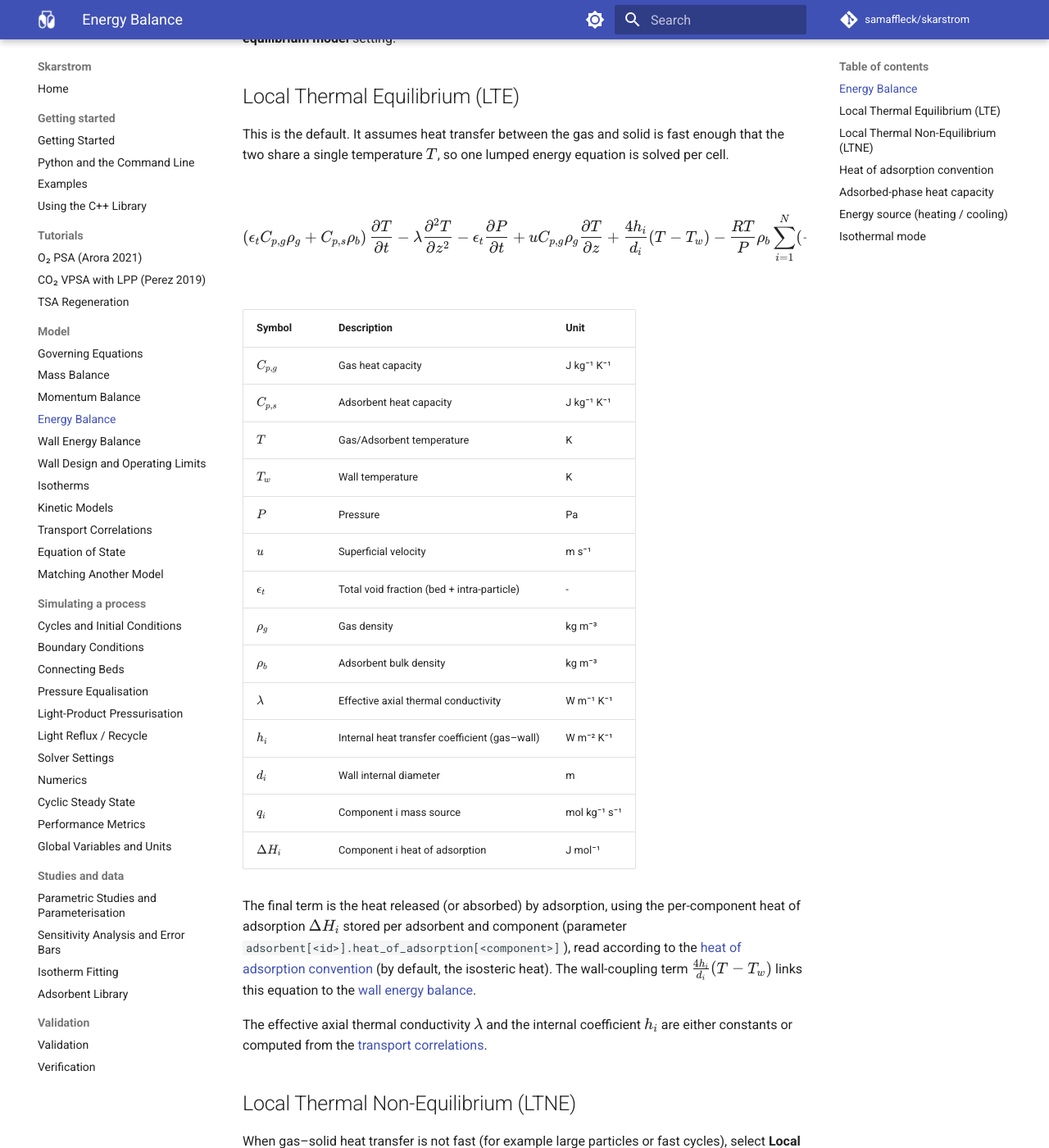
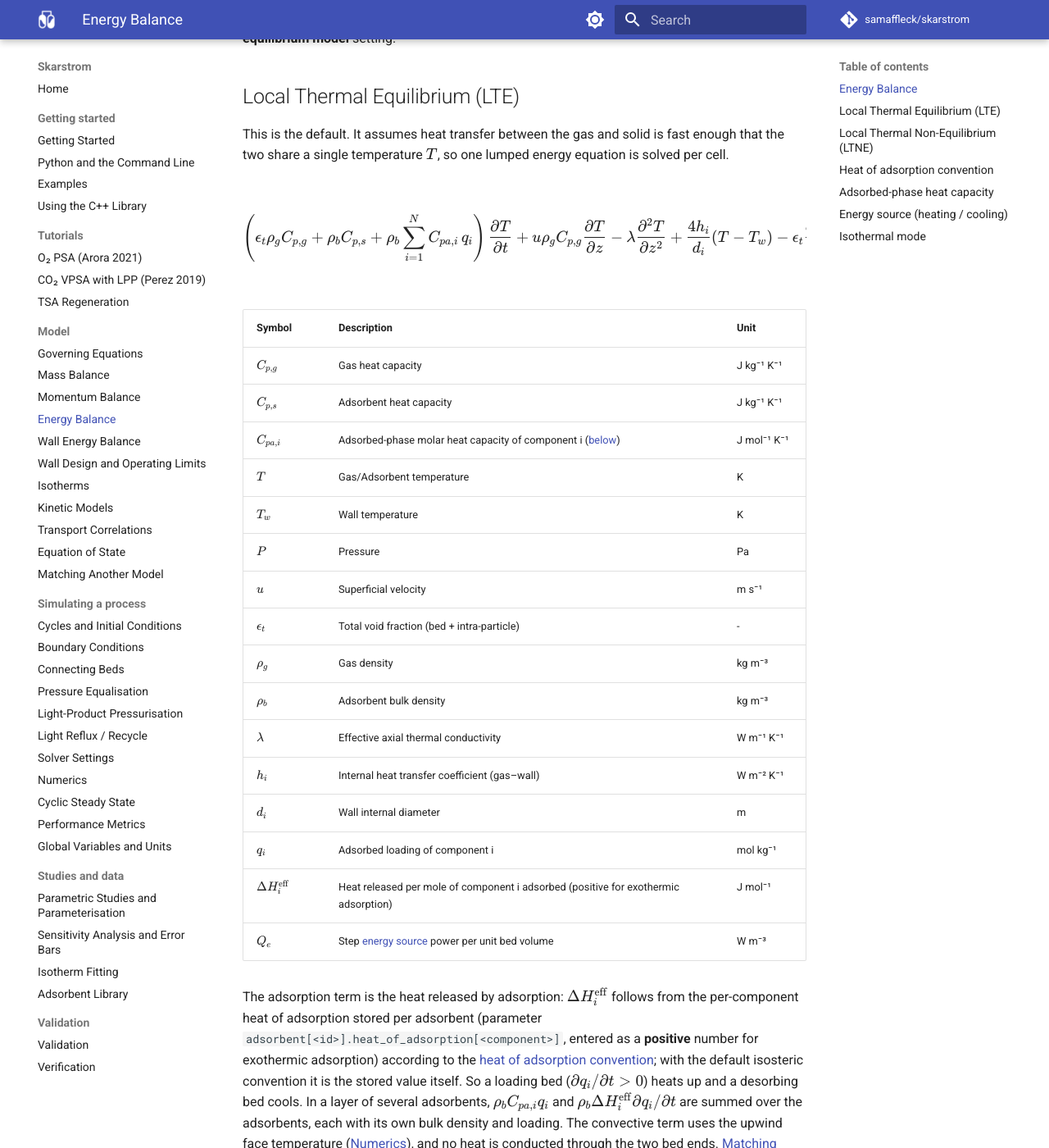
Before and after one commit to samaffleck/skarstrom, an MkDocs documentation site: the page built from docs/energy-balance.md, in a window 1280 px wide and 1400 px high, scrolled down 390 px. Shown: the whole window at 82% size. Built offline with MkDocs 1.6.1 and Material for MkDocs 9.7.7, drawn with Linux system fonts in a browser that asks for light colours; comment, search, counter and statistics services are not loaded; some of the changed text lies outside the part shown.

Commit message:
docs: make the LTE energy-balance equation match the engine
Remove the stray RT/P factor from the adsorption heat term and write it
as -rho_b sum dH_eff dq/dt with dH entered positive for exothermic
adsorption, as the residual in UpdateTemperature evaluates it. Add the
adsorbed-phase heat capacity to the accumulation term and the step
energy source Q_e, both of which the residual already carries, and
correct the q_i entry of the symbol table (a loading, mol/kg).

Fixes #101

Co-Authored-By: Claude Opus 5.5 <noreply@anthropic.com>
Claude-Session: https://claude.ai/code/session_01LRbL7UvvqUh2spqgbuh4wr
Signed-off-by: Claude <noreply@anthropic.com>

```diff
--- a/docs/energy-balance.md
+++ b/docs/energy-balance.md
@@ -12,12 +12,13 @@ When the energy balance is solved, the two thermal models are selected with the
 This is the default. It assumes heat transfer between the gas and solid is fast enough that the two share a single temperature $T$, so one lumped energy equation is solved per cell.
 
 $$
-\left(\epsilon_t C_{p,g} \rho_g + C_{p,s} \rho_b\right) \frac{\partial T}{\partial t} -
-\lambda \frac{\partial^2 T}{\partial z^2} -
-\epsilon_t \frac{\partial P}{\partial t} +
-u C_{p,g} \rho_g \frac{\partial T}{\partial z} +
-\frac{4 h_i}{d_i} (T - T_w) -
-\frac{RT}{P}\rho_b\sum_{i=1}^{N}(-\Delta H_i)\frac{\partial{q_i}}{\partial{t}}
+\left(\epsilon_t \rho_g C_{p,g} + \rho_b C_{p,s} + \rho_b \sum_{i=1}^{N} C_{pa,i}\thinspace q_i\right) \frac{\partial T}{\partial t}
++ u \rho_g C_{p,g} \frac{\partial T}{\partial z}
+- \lambda \frac{\partial^2 T}{\partial z^2}
++ \frac{4 h_i}{d_i} (T - T_w)
+- \epsilon_t \frac{\partial P}{\partial t}
+- \rho_b\sum_{i=1}^{N}\Delta H_i^{\mathrm{eff}}\thinspace\frac{\partial q_i}{\partial t}
+- Q_e
 = 0
 $$
 
@@ -25,6 +26,7 @@ $$
 |-----------------|-----------------------------------------------------|----------------|
 | $C_{p,g}$       | Gas heat capacity                                   | J kg⁻¹ K⁻¹     |
 | $C_{p,s}$       | Adsorbent heat capacity                             | J kg⁻¹ K⁻¹     |
+| $C_{pa,i}$      | Adsorbed-phase molar heat capacity of component i ([below](#adsorbed-phase-heat-capacity)) | J mol⁻¹ K⁻¹ |
 | $T$             | Gas/Adsorbent temperature                           | K              |
 | $T_w$           | Wall temperature                                    | K              |
 | $P$             | Pressure                                             | Pa             |
@@ -35,10 +37,11 @@ $$
 | $\lambda$       | Effective axial thermal conductivity                | W m⁻¹ K⁻¹      |
 | $h_i$           | Internal heat transfer coefficient (gas–wall)       | W m⁻² K⁻¹      |
 | $d_i$           | Wall internal diameter                              | m              |
-| $q_i$           | Component i mass source                             | mol kg⁻¹ s⁻¹   |
-| $\Delta H_i$    | Component i heat of adsorption                      | J mol⁻¹        |
+| $q_i$           | Adsorbed loading of component i                     | mol kg⁻¹       |
+| $\Delta H_i^{\mathrm{eff}}$ | Heat released per mole of component i adsorbed (positive for exothermic adsorption) | J mol⁻¹ |
+| $Q_e$           | Step [energy source](#energy-source-heating-cooling) power per unit bed volume | W m⁻³ |
 
-The final term is the heat released (or absorbed) by adsorption, using the per-component heat of adsorption $\Delta H_i$ stored per adsorbent and component (parameter `adsorbent[<id>].heat_of_adsorption[<component>]`), read according to the [heat of adsorption convention](#heat-of-adsorption-convention) (by default, the isosteric heat). The wall-coupling term $\tfrac{4 h_i}{d_i}(T - T_w)$ links this equation to the [wall energy balance](wall-energy-balance.md).
+The adsorption term is the heat released by adsorption: $\Delta H_i^{\mathrm{eff}}$ follows from the per-component heat of adsorption stored per adsorbent (parameter `adsorbent[<id>].heat_of_adsorption[<component>]`, entered as a **positive** number for exothermic adsorption) according to the [heat of adsorption convention](#heat-of-adsorption-convention); with the default isosteric convention it is the stored value itself. So a loading bed ($\partial q_i/\partial t > 0$) heats up and a desorbing bed cools. In a layer of several adsorbents, $\rho_b C_{pa,i} q_i$ and $\rho_b \Delta H_i^{\mathrm{eff}} \partial q_i/\partial t$ are summed over the adsorbents, each with its own bulk density and loading. The convective term uses the upwind face temperature ([Numerics](numerics.md#advection-schemes)), and no heat is conducted through the two bed ends. [Matching Another Model](model-conventions.md#heat-of-adsorption-sign) has a worked sign example. The wall-coupling term $\tfrac{4 h_i}{d_i}(T - T_w)$ links this equation to the [wall energy balance](wall-energy-balance.md).
 
 The effective axial thermal conductivity $\lambda$ and the internal coefficient $h_i$ are either constants or computed from the [transport correlations](transport-correlations.md).
 
@@ -48,11 +51,11 @@ When gas–solid heat transfer is not fast (for example large particles or fast
 
 ## Heat of adsorption convention
 
-The stored value is positive for exothermic adsorption; [Matching Another Model](model-conventions.md#heat-of-adsorption-sign) has a worked sign example. The value stored as `adsorbent[<id>].heat_of_adsorption[<component>]` is read according to the fluid's **heat of adsorption convention** (`fluid.heat_of_adsorption_convention`). The convention sets the heat released per mole adsorbed, $\Delta H_i^{\mathrm{eff}}$, that multiplies $\rho_b\thinspace \partial q_i / \partial t$ in the source term:
+The stored value is positive for exothermic adsorption; [Matching Another Model](model-conventions.md#heat-of-adsorption-sign) has a worked sign example. The value stored as `adsorbent[<id>].heat_of_adsorption[<component>]` is read according to the fluid's **heat of adsorption convention** (`fluid.heat_of_adsorption_convention`). The convention sets the heat released per mole adsorbed, $\Delta H_i^{\mathrm{eff}}$, that multiplies $\rho_b\thinspace \partial q_i / \partial t$ in the source term; $\Delta H_i$ below is the stored value, positive for exothermic adsorption:
 
 | Convention | Stored value | $\Delta H_i^{\mathrm{eff}}$ | Used by |
 |---|---|---|---|
-| `isosteric` (default) | isosteric heat $q_{st}$ | $\Delta H_i$ | Casas & Mazzotti, Ruthven |
+| `isosteric` (default) | isosteric heat $q_{st} = -\Delta H_{ads}$ (positive) | $\Delta H_i$ | Casas & Mazzotti, Ruthven |
 | `internal_energy` | internal-energy form | $\Delta H_i - C_{pa,i}\thinspace T$ | Haghpanah 2013, Ward & Pini |
 | `isosteric_rt` | $-\Delta U_i$, the internal energy of adsorption | $\Delta H_i + R\thinspace T$ | Yancy-Caballero 2020 (PEESEgroup PSA) |
 
```
Also changed, not shown: changelog.d/energy-balance-equation-docs.md (added, +2 -0 lines).
